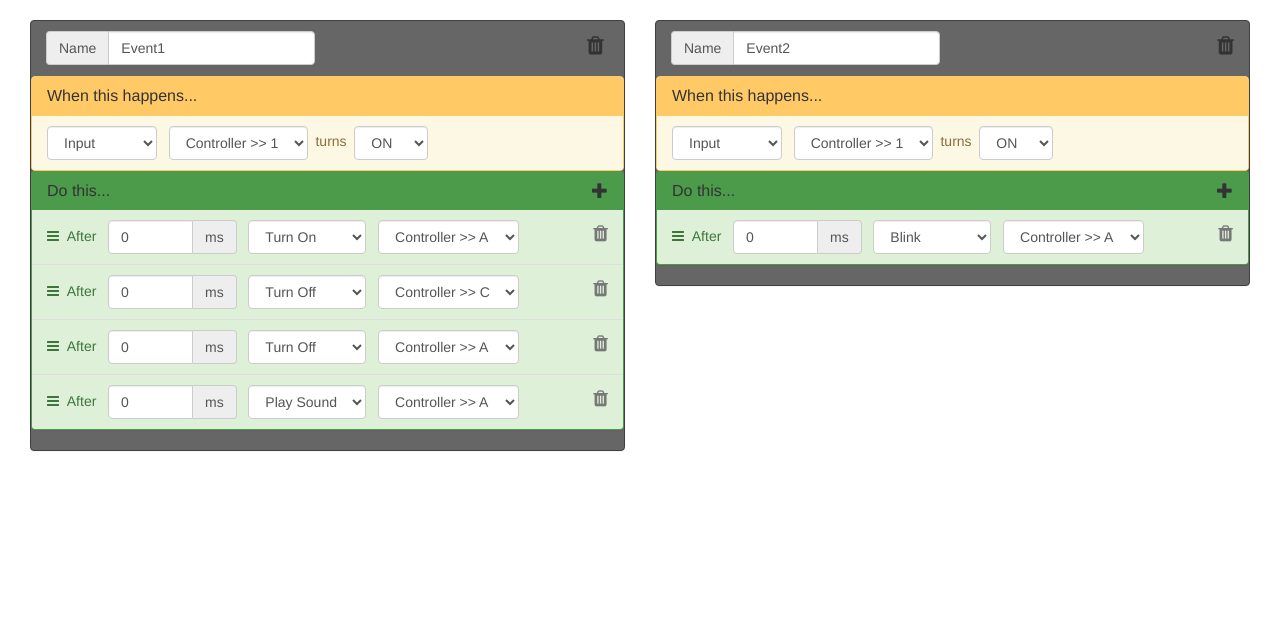
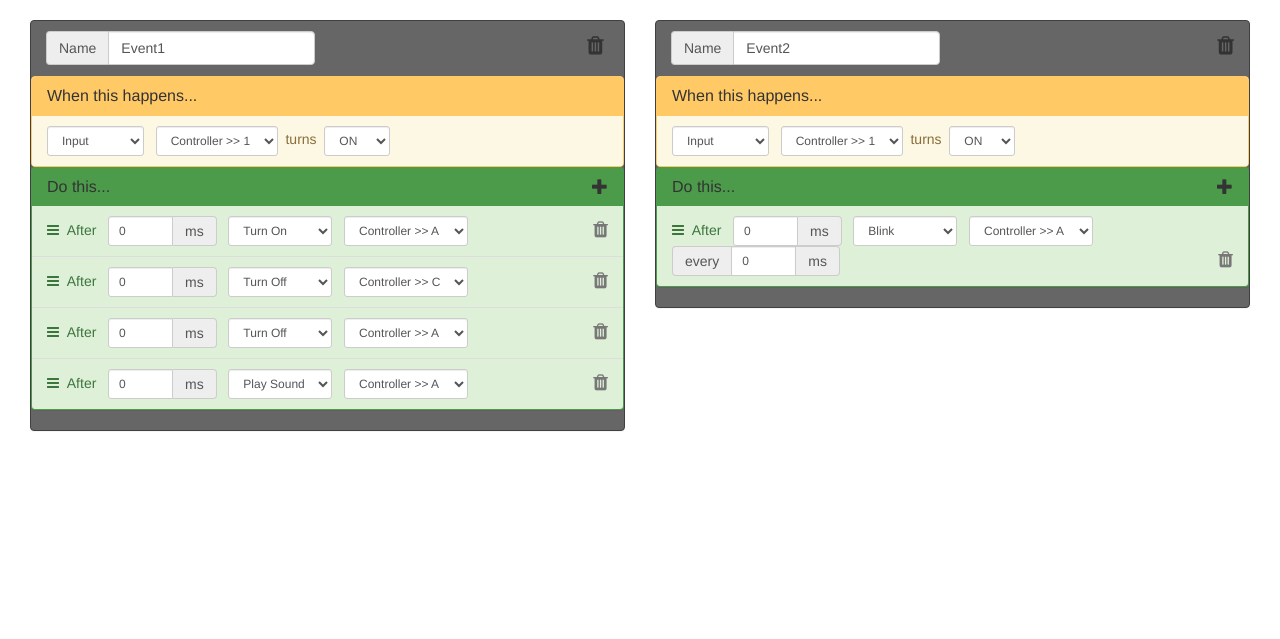
Before and after one commit to barskey/prop-controller, a Flask app: page /dashboard in a window 1280 px wide. Shown: the part 102-741 px from the top of the page. Run offline with Flask 2, Linux system fonts and the light colour scheme; data comes from the database, SQL or seed files in the repository; both versions use the stored data as it was after the commit; parts of the project's set-up code (start-up, migrations or seed data) failed here and were passed over; some libraries are stand-ins or nearby versions.

Commit message:
Working on sortable actionl lists.

```diff
--- a/app/models.py
+++ b/app/models.py
@@ -267,11 +267,13 @@ class Action(db.Model):
 	actiontype_id = db.Column(db.Integer, db.ForeignKey('actiontype.id'), default=0)
 	delay = db.Column(db.String(8), default='0')
 	param1 = db.Column(db.String(8), default='0')
+	order = db.Column(db.Integer)
 
 	@property
 	def serialize(self):
 		return{
 			'id': self.id,
+			'order': self.order,
 			'output_id': self.output_id,
 			'sound_id': self.sound_id,
 			'actiontype_id': self.actiontype_id,
--- a/app/static/js/dashboard.js
+++ b/app/static/js/dashboard.js
@@ -1,5 +1,7 @@
 $( "#dashboard" ).addClass( "active" );
-$( ".action-list" ).sortable();
+$( ".action-list" ).sortable({
+  handle: ".fa-bars"
+});
 $( '[data-toggle="tooltip"]' ).tooltip();
 //$( ".draggable-panel" ).draggable({ grid: [10, 10 ], containment: "parent" });
 
@@ -120,6 +122,12 @@ $( ".update-event" ).change( function() {
 	});
 });
 
+//Use AJAX to update the order after sorting
+$( ".action-list" ).on( "sortupdate", function( event, ui ) {
+  var neworder = $( this ).sortable( "serialize", { key: "action" } );
+  console.log( neworder );
+});
+
 //------------------------- Click Handlers --------------------------//
 $( ".add-action" ).click(function() {
   var eventid = $( this ).attr( "data-eventid" );
@@ -127,7 +135,7 @@ $( ".add-action" ).click(function() {
   $.post( "_add_action", { eid: eventid } )
     .done( function( data ) {
       newaction = data.response.action;
-      actionid = newaction.id;
+      actionid = "action-" + newaction.id;
       $action = $( "#template-action-id" ).clone( true ).attr( "id", actionid );
     	$action.find( ".delay" ).attr( "name", actionid + "-delay" );
     	$action.find( ".actiontype-select" ).attr( "name", actionid + "-actiontype_id" );
--- a/app/templates/admin.html
+++ b/app/templates/admin.html
@@ -222,6 +222,7 @@
         <thead>
           <tr>
             <th class="id">id</th>
+            <th class="id">order</th>
             <th class="id">output_id</th>
             <th class="id">sound_id</th>
             <th class="id">actiontype_id</th>
@@ -234,6 +235,7 @@
           {% for a in actions %}
           <tr>
             <td class="id">{{ a.id }}</td>
+            <td class="id">{{ a.order }}</td>
             <td class="id">{{ a.output_id }}</td>
             <td class="id">{{ a.sound_id }}</td>
             <td class="id">{{ a.actiontype_id }}</td>
--- a/app/templates/dashboard.html
+++ b/app/templates/dashboard.html
@@ -70,38 +70,38 @@
         <ul class="list-group trigger-list">
           <li class="list-group-item list-group-item-warning" id="template-trigger-id">
             <input type="hidden" name="trigger-id" class="trigger-id" value="trigger-id" />
-            <select class="form-control triggertype-select update-event" name="triggertype_id">
+            <select class="form-control triggertype-select update-event input-sm" name="triggertype_id">
               {% for t in triggertypes %}
               <option value="{{ t.id }}">{{ t.name }}</option>
               {% endfor %}
             </select>&nbsp;&nbsp;
             <span class="trigger-group Input">
-              <select class="form-control update-event" name="port_id">
+              <select class="form-control update-event input-sm" name="port_id">
                 {% for i in inputs %}
                 <option value="{{ i.id }}">{% if i.name|length == 1 %}{{ i.cname }} >> {% endif %}{{ i.name }}</option>
                 {% endfor %}
               </select>
               &nbsp;turns&nbsp;
-              <select class="form-control update-event" name="input-param1">
+              <select class="form-control update-event input-sm" name="input-param1">
                 <option value="ON">ON</option>
                 <option value="OFF">OFF</option>
               </select>
             </span>
             <span class="trigger-group Every hidden">
               <div class="input-group">
-                <input class="form-control update-event" name="every-param1" value="30000" size=6 />
+                <input class="form-control update-event input-sm" name="every-param1" value="30000" size=6 />
                 <span class="input-group-addon">ms</span>
               </div>
             </span>
             <span class="trigger-group Randomly hidden">
               repeat between&nbsp;
               <div class="input-group">
-                <input class="form-control update-event" name="random-param1" value="5000" size=6 />
+                <input class="form-control update-event input-sm" name="random-param1" value="5000" size=6 />
                 <span class="input-group-addon">ms</span>
               </div>
               &nbsp;and&nbsp;
               <div class="input-group">
-                <input class="form-control update-event" name="random-param2" value="50000" size=6 />
+                <input class="form-control update-event input-sm" name="random-param2" value="50000" size=6 />
                 <span class="input-group-addon">ms</span>
               </div>
             </span>
@@ -116,29 +116,28 @@
           <li class="list-group-item list-group-item-success" id="template-action-id">
             <i class="fa fa-bars"></i><span>&nbsp;&nbsp;After&nbsp;&nbsp;</span>
             <div class="input-group">
-              <input type="text" class="form-control delay update-event" name="delay" value="0" size=5 />
+              <input type="text" class="form-control delay update-event input-sm" name="delay" value="0" size=4 />
               <span class="input-group-addon">ms</span>
             </div>&nbsp;&nbsp;
-            <select class="form-control actiontype-select update-event" name="actiontype_id">
+            <select class="form-control actiontype-select update-event input-sm" name="actiontype_id">
               {% for a in actiontypes %}
               <option value="{{ a.id }}">{{ a.name }}</option>
               {% endfor %}
             </select>&nbsp;&nbsp;
             <span class="action-group Turn Toggle Blink">
-              <select class="form-control output_id update-event" name="output_id">
+              <select class="form-control output_id update-event input-sm" name="output_id">
                 {% for o in outputs %}
                 <option value="{{ o.id }}">{% if o.name|length == 1 %}{{ o.cname }} >> {% endif %}{{ o.name }}</option>
                 {% endfor %}
               </select>&nbsp;&nbsp;
               <div class="input-group Blink hidden">
                 <span class="input-group-addon">every</span>
-                <span>every</span>
-                <input type="text" class="form-control param1 update-event" name="template-param1" value="0" size=5 />
+                <input type="text" class="form-control param1 update-event input-sm" name="template-param1" value="0" size=4 />
                 <span class="input-group-addon">ms</span>
               </div>
             </span>
             <span class="action-group Play hidden">
-              <select class="form-control sound_id update-event" name="sound_id">
+              <select class="form-control sound_id update-event input-sm" name="sound_id">
                 {% for s in sounds %}
                 <option value="{{ s.id }}">{{ s.name }}</option>
                 {% endfor %}
@@ -178,38 +177,38 @@
             {% for t in e.triggers %}
             <li class="list-group-item list-group-item-warning" id="trigger-{{ t.id }}">
               <input type="hidden" name="trigger-id" class="trigger-id" value="trigger-{{ t.id }}" />
-              <select class="form-control triggertype-select update-event" name="triggertype_id">
+              <select class="form-control triggertype-select update-event input-sm" name="triggertype_id">
                 {% for tt in triggertypes %}
                 <option value="{{ tt.id }}"{% if t.tt_id == tt.id %} selected{% endif %}>{{ tt.name }}</option>
                 {% endfor %}
               </select>&nbsp;&nbsp;
               <span class="trigger-group Input{% if t.tt_id != 0 %} hidden{% endif %}">
-                <select class="form-control update-event" name="port_id">
+                <select class="form-control update-event input-sm" name="port_id">
                   {% for i in inputs %}
                   <option value="{{ i.id }}"{% if t.input_id == i.id %} selected{% endif %}>{% if i.name|length == 1 %}{{ i.cname }} >> {% endif %}{{ i.name }}</option>
                   {% endfor %}
                 </select>
                 &nbsp;turns&nbsp;
-                <select class="form-control update-event" name="input-param1">
+                <select class="form-control update-event input-sm" name="input-param1">
                   <option value="ON"{% if t.param1 == "ON" %} selected{% endif %}>ON</option>
                   <option value="OFF"{% if t.param1 == "OFF" %} selected{% endif %}>OFF</option>
                 </select>
               </span>
               <span class="trigger-group Every{% if t.tt_id != 1 %} hidden{% endif %}">
                 <div class="input-group">
-                  <input class="form-control update-event" name="every-param1" value="{{ t.param1 }}" size=6 />
+                  <input class="form-control update-event input-sm" name="every-param1" value="{% if t.tt_id == 1 %}{{ t.param1 }}{% else %}1000{% endif %}" size=6 />
                   <span class="input-group-addon">ms</span>
                 </div>
               </span>
               <span class="trigger-group Randomly{% if t.tt_id != 2 %} hidden{% endif %}">
                 repeat between&nbsp;
                 <div class="input-group">
-                  <input class="form-control update-event" name="random-param1" value="{{ t.param1 }}" size=6 />
+                  <input class="form-control update-event input-sm" name="random-param1" value="{% if t.tt_id == 2 %}{{ t.param1 }}{% else %}1000{% endif %}" size=6 />
                   <span class="input-group-addon">ms</span>
                 </div>
                 &nbsp;and&nbsp;
                 <div class="input-group">
-                  <input class="form-control update-event" name="random-param2" value="{{ t.param2 }}" size=6 />
+                  <input class="form-control update-event input-sm" name="random-param2" value="{{ t.param2 }}" size=6 />
                   <span class="input-group-addon">ms</span>
                 </div>
               </span>
@@ -222,32 +221,32 @@
             <h3 class="panel-title">Do this...<div class="add-action pull-right" data-placement="right" data-toggle="tooltip" title="Add an Action to this Event..." data-eventid="event-{{ e.id }}" data-container="body"><span class="glyphicon glyphicon-plus"></span></div></h3>
           </div><!-- /.panel-heading -->
           <ul class="list-group sortable action-list">
-            {% for a in e.actions %}
+            {% for a in e.actions|sort(attribute='order') %}
             <li class="list-group-item list-group-item-success" id="action-{{ a.id }}">
               <i class="fa fa-bars"></i><span>&nbsp;&nbsp;After&nbsp;&nbsp;</span>
               <div class="input-group">
-                <input type="text" class="form-control delay update-event" name="action-{{ a.id }}-delay" value="{{ a.delay }}" size=5 />
+                <input type="text" class="form-control delay update-event input-sm" name="action-{{ a.id }}-delay" value="{{ a.delay }}" size=4 />
                 <span class="input-group-addon">ms</span>
               </div>&nbsp;&nbsp;
-              <select class="form-control actiontype-select update-event" name="action-{{ a.id }}-actiontype_id">
+              <select class="form-control actiontype-select update-event input-sm" name="action-{{ a.id }}-actiontype_id">
                 {% for at in actiontypes %}
                 <option value="{{ at.id }}"{% if a.actiontype_id == at.id %} selected{% endif %}>{{ at.name }}</option>
                 {% endfor %}
               </select>&nbsp;&nbsp;
               <span class="action-group Turn Toggle Blink">
-                <select class="form-control output_id update-event" name="action-{{ a.id }}-output_id">
+                <select class="form-control output_id update-event input-sm" name="action-{{ a.id }}-output_id">
                   {% for o in outputs %}
                   <option value="{{ o.id }}"{% if a.output_id == o.id %} selected{% endif %}>{% if o.name|length == 1 %}{{ o.cname }} >> {% endif %}{{ o.name }}</option>
                   {% endfor %}
                 </select>&nbsp;&nbsp;
-                <div class="input-group Blink hidden">
+                <div class="input-group Blink{% if a.actiontype_id != 3 %} hidden{% endif %}">
                   <span class="input-group-addon">every</span>
-                  <input type="text" class="form-control param1 update-event" name="action-{{ a.id }}-param1" value="{{ a.param1 }}" size=5 />
+                  <input type="text" class="form-control param1 update-event input-sm" name="action-{{ a.id }}-param1" value="{{ a.param1 }}" size=4 />
                   <span class="input-group-addon">ms</span>
                 </div>
               </span>
               <span class="action-group Play hidden">
-                <select class="form-control sound_id update-event" name="action-{{ a.id }}-sound_id">
+                <select class="form-control sound_id update-event input-sm" name="action-{{ a.id }}-sound_id">
                   {% for s in sounds %}
                   <option value="{{ s.id }}"{% if a.sound_id == s.id %} selected{% endif %}>{{ s.name }}</option>
                   {% endfor %}
@@ -289,38 +288,38 @@
             {% for t in e.triggers %}
             <li class="list-group-item list-group-item-warning" id="trigger-{{ t.id }}">
               <input type="hidden" name="trigger-id" class="trigger-id" value="trigger-{{ t.id }}" />
-              <select class="form-control triggertype-select update-event" name="triggertype_id">
+              <select class="form-control triggertype-select update-event input-sm" name="triggertype_id">
                 {% for tt in triggertypes %}
                 <option value="{{ tt.id }}" {% if t.tt_id == tt.id %} selected{% endif %}>{{ tt.name }}</option>
                 {% endfor %}
               </select>&nbsp;&nbsp;
               <span class="trigger-group Input{% if t.tt_id != 0 %} hidden{% endif %}">
-                <select class="form-control update-event" name="port_id">
+                <select class="form-control update-event input-sm" name="port_id">
                   {% for i in inputs %}
                   <option value="{{ i.id }}" {% if t.input_id == i.id %} selected{% endif %}>{% if i.name|length == 1 %}{{ i.cname }} >> {% endif %}{{ i.name }}</option>
                   {% endfor %}
                 </select>
                 &nbsp;turns&nbsp;
-                <select class="form-control update-event" name="input-param1">
+                <select class="form-control update-event input-sm" name="input-param1">
                   <option value="ON"{% if t.param1 == "ON" %} selected{% endif %}>ON</option>
                   <option value="OFF"{% if t.param1 == "OFF" %} selected{% endif %}>OFF</option>
                 </select>
               </span>
               <span class="trigger-group Every{% if t.tt_id != 1 %} hidden{% endif %}">
                 <div class="input-group">
-                  <input class="form-control update-event" name="every-param1" value="{{ t.param1 }}" size=6 />
+                  <input class="form-control update-event input-sm" name="every-param1" value="{% if t.tt_id == 1 %}{{ t.param1 }}{% else %}1000{% endif %}" size=6 />
                   <span class="input-group-addon">ms</span>
                 </div>
               </span>
               <span class="trigger-group Randomly{% if t.tt_id != 2 %} hidden{% endif %}">
                 repeat between&nbsp;
                 <div class="input-group">
-                  <input class="form-control update-event" name="random-param1" value="{{ t.param1 }}" size=6 />
+                  <input class="form-control update-event input-sm" name="random-param1" value="{% if t.tt_id == 2 %}{{ t.param1 }}{% else %}1000{% endif %}" size=6 />
                   <span class="input-group-addon">ms</span>
                 </div>
                 &nbsp;and&nbsp;
                 <div class="input-group">
-                  <input class="form-control update-event" name="random-param2" value="{{ t.param2 }}" size=6 />
+                  <input class="form-control update-event input-sm" name="random-param2" value="{{ t.param2 }}" size=6 />
                   <span class="input-group-addon">ms</span>
                 </div>
               </span>
@@ -333,34 +332,34 @@
             <h3 class="panel-title">Do this...<div class="add-action pull-right" data-placement="right" data-toggle="tooltip" title="Add an Action to this Event..." data-eventid="event-{{ e.id }}" data-container="body"><span class="glyphicon glyphicon-plus"></span></div></h3>
           </div><!-- /.panel-heading -->
           <ul class="list-group sortable action-list">
-            {% for a in e.actions %}
+            {% for a in e.actions|sort(attribute='order') %}
             <li class="list-group-item list-group-item-success" id="action-{{ a.id }}">
               <i class="fa fa-bars"></i><span>&nbsp;&nbsp;After&nbsp;&nbsp;</span>
               <div class="input-group">
-                <input type="text" class="form-control delay update-event" name="action-{{ a.id }}-delay" value="{{ a.delay }}" size=5 />
+                <input type="text" class="form-control delay update-event input-sm" name="action-{{ a.id }}-delay" value="{{ a.delay }}" size=4 />
                 <span class="input-group-addon">ms</span>
               </div>&nbsp;&nbsp;
-              <select class="form-control actiontype-select update-event" name="action-{{ a.id }}-actiontype_id">
+              <select class="form-control actiontype-select update-event input-sm" name="action-{{ a.id }}-actiontype_id">
                 {% for at in actiontypes %}
                 <option value="{{ at.id }}"{% if a.actiontype_id == at.id %} selected{% endif %}>{{ at.name }}</option>
                 {% endfor %}
               </select>&nbsp;&nbsp;
               <span class="action-group Turn Toggle Blink">
-                <select class="form-control output_id update-event" name="action-{{ a.id }}-output_id">
+                <select class="form-control output_id update-event input-sm" name="action-{{ a.id }}-output_id">
                   {% for o in outputs %}
-                  <option value="{{ o.id }}"{% if a.output_sound_id == o.id %} selected{% endif %}>{% if o.name|length == 1 %}{{ o.cname }} >> {% endif %}{{ o.name }}</option>
+                  <option value="{{ o.id }}"{% if a.output_id == o.id %} selected{% endif %}>{% if o.name|length == 1 %}{{ o.cname }} >> {% endif %}{{ o.name }}</option>
                   {% endfor %}
                 </select>&nbsp;&nbsp;
-                <div class="input-group Blink hidden">
+                <div class="input-group Blink{% if a.actiontype_id != 3 %} hidden{% endif %}">
                   <span class="input-group-addon">every</span>
-                  <input type="text" class="form-control param1 update-event" name="action-{{ a.id }}-param1" value="{{ a.param1 }}" size=5 />
+                  <input type="text" class="form-control param1 update-event input-sm" name="action-{{ a.id }}-param1" value="{{ a.param1 }}" size=4 />
                   <span class="input-group-addon">ms</span>
                 </div>
               </span>
               <span class="action-group Play hidden">
-                <select class="form-control sound_id update-event" name="action-{{ a.id }}-sound_id">
+                <select class="form-control sound_id update-event input-sm" name="action-{{ a.id }}-sound_id">
                   {% for s in sounds %}
-                  <option value="{{ s.id }}"{% if a.output_sound_id == s.id %} selected{% endif %}>{{ s.name }}</option>
+                  <option value="{{ s.id }}"{% if a.sound_id == s.id %} selected{% endif %}>{{ s.name }}</option>
                   {% endfor %}
                 </select>
               </span>
--- a/app/views.py
+++ b/app/views.py
@@ -176,7 +176,7 @@ def add_event():
 	db.session.add(t)
 
 	p = Port.query.filter_by(type='output').first()
-	a = Action(output_id=p.id)
+	a = Action(output_id=p.id, order=1)
 	db.session.add(a)
 	db.session.commit()
 
@@ -245,7 +245,8 @@ def update_event():
 def add_action():
 	x, eid = request.form['eid'].split("-")
 	event = Event.query.get(eid)
-	a = Action()
+	next_order = event.actions.count() + 1
+	a = Action(order=next_order)
 	db.session.add(a)
 	db.session.commit()
 	na = event.add_action(a)
```
Also changed, not shown: app.db. Lines whose indentation alone changed are shown as unchanged.
